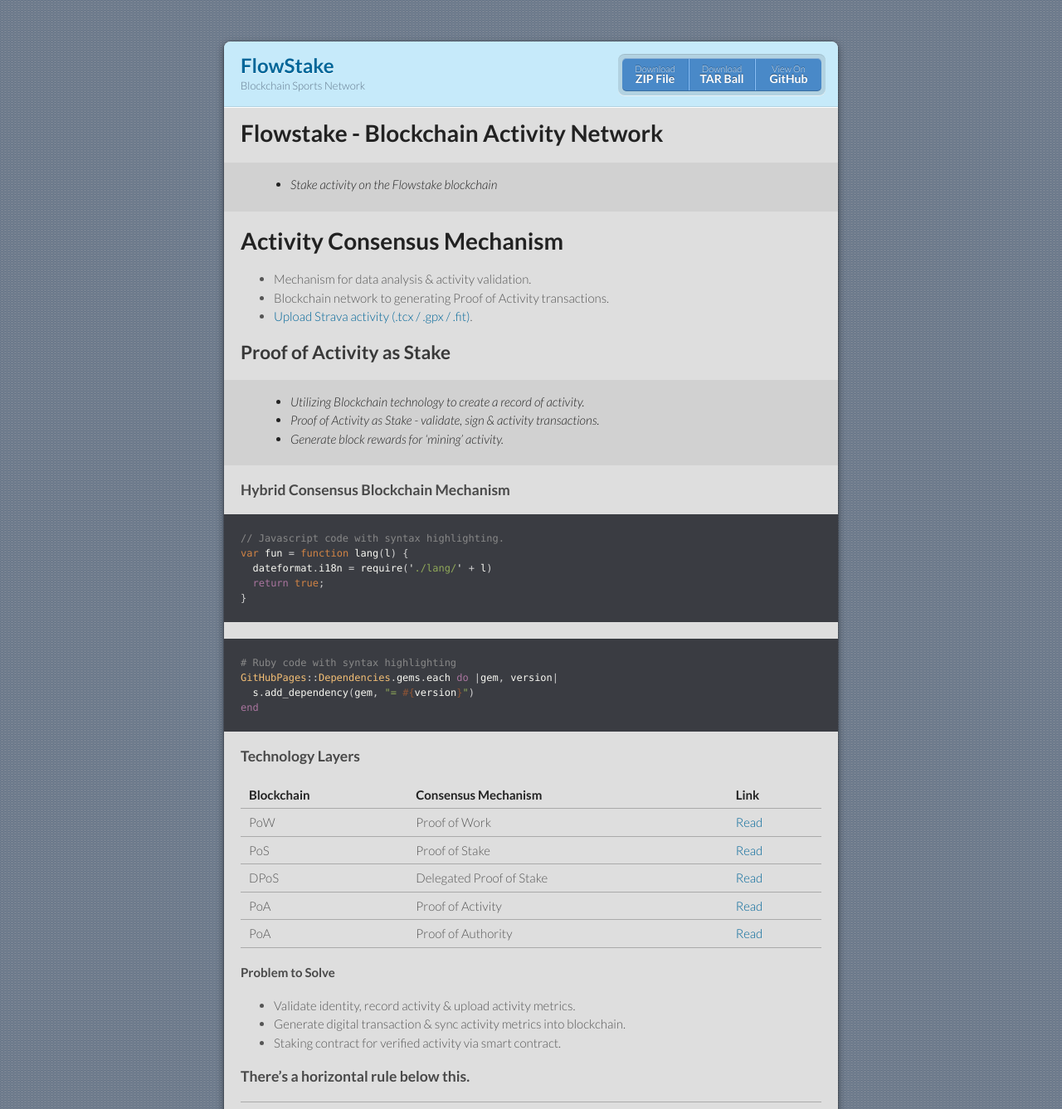
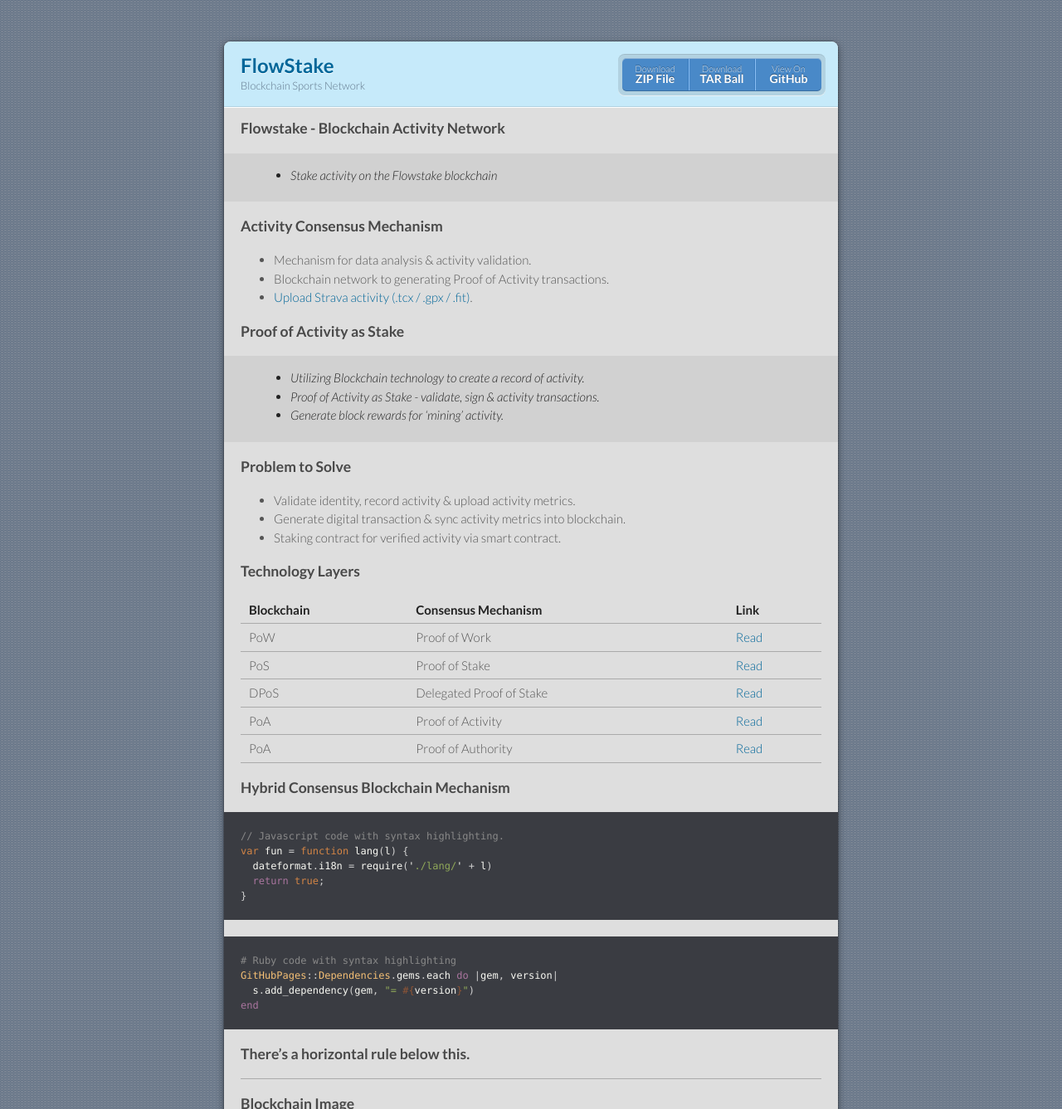
Before and after one commit to flowstake/flowstake.github.io, a Jekyll site: the page built from index.md, in a window 1280 px wide and 1400 px high, cut to the strip 0-1337 px from the top of the window. Shown: the whole strip at 83% size. Built offline with Jekyll 4.4.1, drawn with Linux system fonts in a browser that asks for light colours; our own code applies the rules of GitHub Pages for plain Markdown files; part of the change alters nothing that is shown.

````diff
--- a/index.md
+++ b/index.md
@@ -2,22 +2,40 @@
 layout: default
 ---
 
-# Flowstake - Blockchain Activity Network
+### Flowstake - Blockchain Activity Network
 
 > - Stake activity on the Flowstake blockchain
 
-# Activity Consensus Mechanism
+### Activity Consensus Mechanism
 
 - Mechanism for data analysis & activity validation.
 - Blockchain network to generating Proof of Activity transactions.
 - [Upload Strava activity (.tcx / .gpx / .fit)](https://support.strava.com/hc/en-us/articles/223297187-How-to-get-your-Activities-to-Strava).
 
 
-## Proof of Activity as Stake
+### Proof of Activity as Stake
 
 > - Utilizing Blockchain technology to create a record of activity.
 > - Proof of Activity as Stake - validate, sign & activity transactions.
 > - Generate block rewards for 'mining' activity.
+
+
+### Problem to Solve
+
+*   Validate identity, record activity & upload activity metrics.
+*   Generate digital transaction & sync activity metrics into blockchain.
+*   Staking contract for verified activity via smart contract.
+
+
+### Technology Layers
+
+| Blockchain   | Consensus Mechanism          | Link |
+|:-------------|:-----------------------------|:-------|
+| PoW          | Proof of Work                |  [Read](https://en.bitcoin.it/wiki/Proof_of_work)  |
+| PoS          | Proof of Stake               |  [Read](https://en.bitcoin.it/wiki/Proof_of_Stake)  |
+| DPoS         | Delegated Proof of Stake     |  [Read](https://en.bitcoinwiki.org/wiki/DPoS)  |
+| PoA          | Proof of Activity            |  [Read](https://eprint.iacr.org/2014/452.pdf)  |
+| PoA          | Proof of Authority           |  [Read](https://en.wikipedia.org/wiki/Proof_of_authority)   |
 
 
 ### Hybrid Consensus Blockchain Mechanism
@@ -36,23 +54,6 @@ GitHubPages::Dependencies.gems.each do |gem, version|
   s.add_dependency(gem, "= #{version}")
 end
 ```
-
-### Technology Layers
-
-| Blockchain   | Consensus Mechanism          | Link |
-|:-------------|:-----------------------------|:-------|
-| PoW          | Proof of Work                |  [Read](https://en.bitcoin.it/wiki/Proof_of_work)  |
-| PoS          | Proof of Stake               |  [Read](https://en.bitcoin.it/wiki/Proof_of_Stake)  |
-| DPoS         | Delegated Proof of Stake     |  [Read](https://en.bitcoinwiki.org/wiki/DPoS)  |
-| PoA          | Proof of Activity            |  [Read](https://eprint.iacr.org/2014/452.pdf)  |
-| PoA          | Proof of Authority           |  [Read](https://en.wikipedia.org/wiki/Proof_of_authority)   |
-
-
-#### Problem to Solve
-
-*   Validate identity, record activity & upload activity metrics.
-*   Generate digital transaction & sync activity metrics into blockchain.
-*   Staking contract for verified activity via smart contract.
 
 ### There's a horizontal rule below this.
 
````
